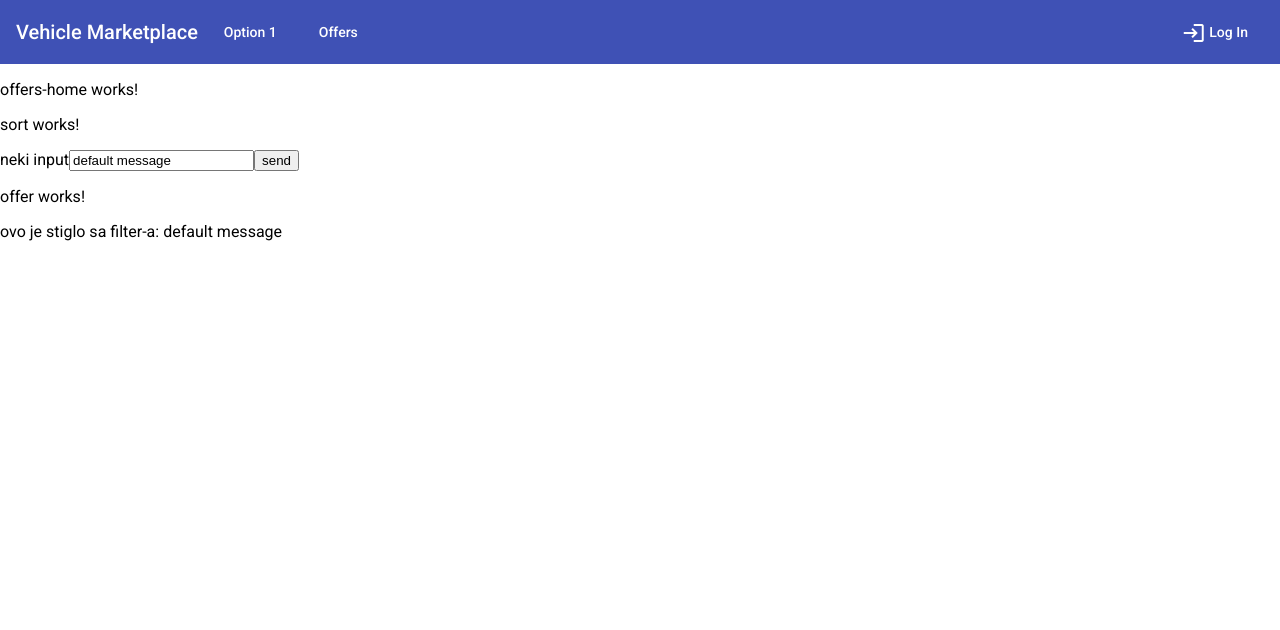
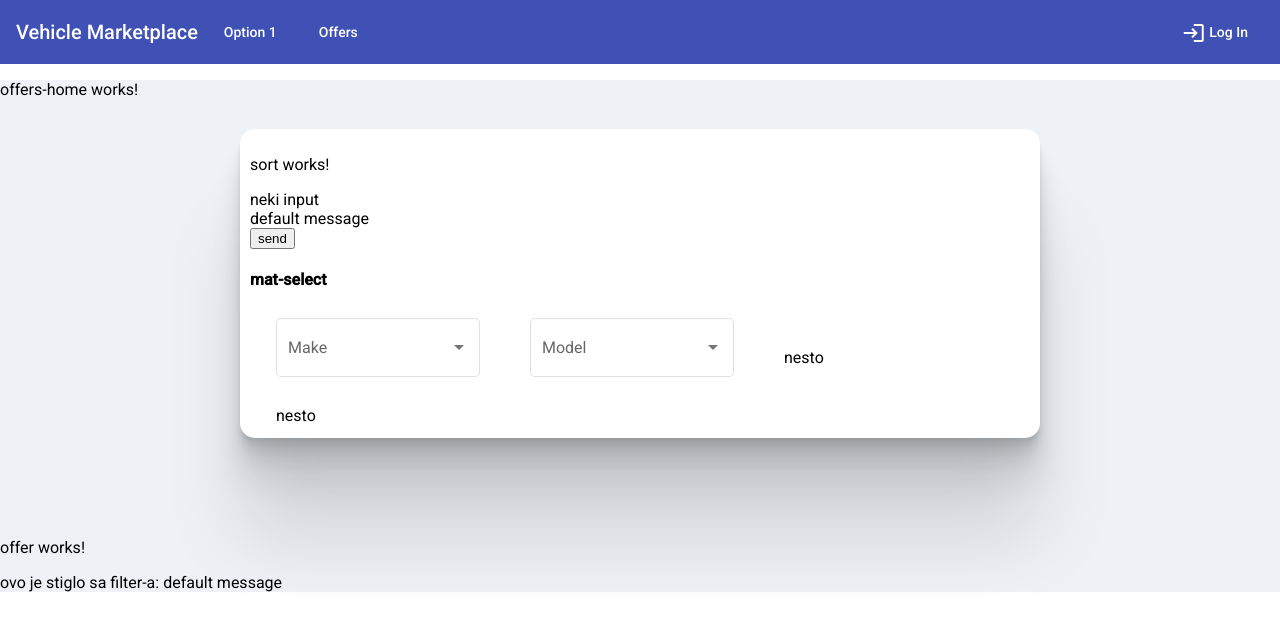
Before and after one commit to Veljkic98/Vehicle-Marketplace, an Angular app in the folder frontend/: page /offers-home in a window 1280 px wide. Shown: the top 630 px of the page. Built offline with nearby package versions, Linux system fonts and the light colour scheme.

Commit message:
basic html and css for filter added

```diff
--- a/frontend/src/app/components/features/offer/filter/filter.component.css
+++ b/frontend/src/app/components/features/offer/filter/filter.component.css
@@ -0,0 +1,28 @@
+.box {
+    box-shadow:
+    0 2.8px 2.2px rgba(0, 0, 0, 0.034),
+    0 6.7px 5.3px rgba(0, 0, 0, 0.048),
+    0 12.5px 10px rgba(0, 0, 0, 0.06),
+    0 22.3px 17.9px rgba(0, 0, 0, 0.072),
+    0 41.8px 33.4px rgba(0, 0, 0, 0.086),
+    0 100px 80px rgba(0, 0, 0, 0.12);
+
+    min-height: 200px;
+    min-width: 780px;
+    width: 50vw;
+    margin: 30px auto;
+    margin-bottom: 100px;
+    background: white;
+    border-radius: 15px;
+
+    padding: 10px;
+}
+
+td {
+    padding-right: 1.5em;
+    padding-left: 1.5em;
+
+    /* width: 300px; */
+    /* border: 5px solid green; */
+    /* margin: 20px; */
+}
--- a/frontend/src/app/components/features/offer/filter/filter.component.html
+++ b/frontend/src/app/components/features/offer/filter/filter.component.html
@@ -1,8 +1,39 @@
-<p>sort works!</p>
-<mat-label>neki input</mat-label>
-<input matInput [(ngModel)]="val">
-<button (click)="send()">send</button>
+<div class="box">
+    <p>sort works!</p>
+    <mat-label>neki input</mat-label>
+    <input matInput [(ngModel)]="val">
+    <button (click)="send()">send</button>
+    <h4>mat-select</h4>
 
-<div>
+    <table>
+        <tr>
+            <td>
+                <mat-form-field appearance="outline" class="example-full-width">
+                    <mat-label>Make</mat-label>
+                    <mat-select>
+                        <mat-option>None</mat-option>
+                        <mat-option *ngFor="let state of states" [value]="state">{{state}}</mat-option>
+                    </mat-select>
+                </mat-form-field>
+            </td>
+            <td>
+                <mat-form-field appearance="outline" class="example-full-width">
+                    <mat-label>Model</mat-label>
+                    <mat-select>
+                        <mat-option>None</mat-option>
+                        <mat-option *ngFor="let state of states" [value]="state">{{state}}</mat-option>
+                    </mat-select>
+                </mat-form-field>
+            </td>
+            <td>
+               nesto
+            </td>
+        </tr>
+        <tr>
+            <td>
+                nesto
+            </td>
+        </tr>
 
+    </table>
 </div>
--- a/frontend/src/app/components/features/offer/filter/filter.component.ts
+++ b/frontend/src/app/components/features/offer/filter/filter.component.ts
@@ -12,6 +12,16 @@ export class FilterComponent implements OnInit {
   val = "asd"
   subscription: Subscription;
 
+  states: string[] = [
+    'Alabama', 'Alaska', 'Arizona', 'Arkansas', 'California', 'Colorado', 'Connecticut', 'Delaware',
+    'Florida', 'Georgia', 'Hawaii', 'Idaho', 'Illinois', 'Indiana', 'Iowa', 'Kansas', 'Kentucky',
+    'Louisiana', 'Maine', 'Maryland', 'Massachusetts', 'Michigan', 'Minnesota', 'Mississippi',
+    'Missouri', 'Montana', 'Nebraska', 'Nevada', 'New Hampshire', 'New Jersey', 'New Mexico',
+    'New York', 'North Carolina', 'North Dakota', 'Ohio', 'Oklahoma', 'Oregon', 'Pennsylvania',
+    'Rhode Island', 'South Carolina', 'South Dakota', 'Tennessee', 'Texas', 'Utah', 'Vermont',
+    'Virginia', 'Washington', 'West Virginia', 'Wisconsin', 'Wyoming'
+  ];
+
   constructor(
     private data: DataService,
   ) { }
@@ -25,7 +35,7 @@ export class FilterComponent implements OnInit {
   }
 
   /**
-   * Saljemo poruku na drugu komponentu
+   * Send message to other component
    */
   send() {
     this.data.changeMessage(this.val)
--- a/frontend/src/app/components/features/offer/offers-home/offers-home.component.css
+++ b/frontend/src/app/components/features/offer/offers-home/offers-home.component.css
@@ -0,0 +1,3 @@
+#offers-home {
+    background: #EEF2F7;
+}
--- a/frontend/src/app/components/features/offer/offers-home/offers-home.component.html
+++ b/frontend/src/app/components/features/offer/offers-home/offers-home.component.html
@@ -1,5 +1,7 @@
-<p>offers-home works!</p>
+<div id="offers-home">
+    <p>offers-home works!</p>
 
-<app-filter></app-filter>
+    <app-filter id="app-filter"></app-filter>
 
-<app-offer></app-offer>
+    <app-offer></app-offer>
+</div>
--- a/frontend/src/app/components/material.module.ts
+++ b/frontend/src/app/components/material.module.ts
@@ -9,6 +9,7 @@ import { MatFormFieldModule } from '@angular/material/form-field';
 import { FormsModule, ReactiveFormsModule } from '@angular/forms';
 import { MatInputModule } from '@angular/material/input';
 import { MatSnackBarModule } from '@angular/material/snack-bar';
+import { MatSelectModule } from '@angular/material/select';
 
 import { ToolbarComponent } from './toolbar/toolbar.component';
 import { HomePageComponent } from './home-page/home-page.component';
@@ -31,7 +32,7 @@ import { FilterComponent } from './features/offer/filter/filter.component';
     ReactiveFormsModule,
     MatInputModule,
     MatSnackBarModule,
-
+    MatSelectModule,
   ],
   providers: [
   ],
```
Also changed, not shown: frontend/src/app/services/make.service.ts (added, +9 -0 lines).
